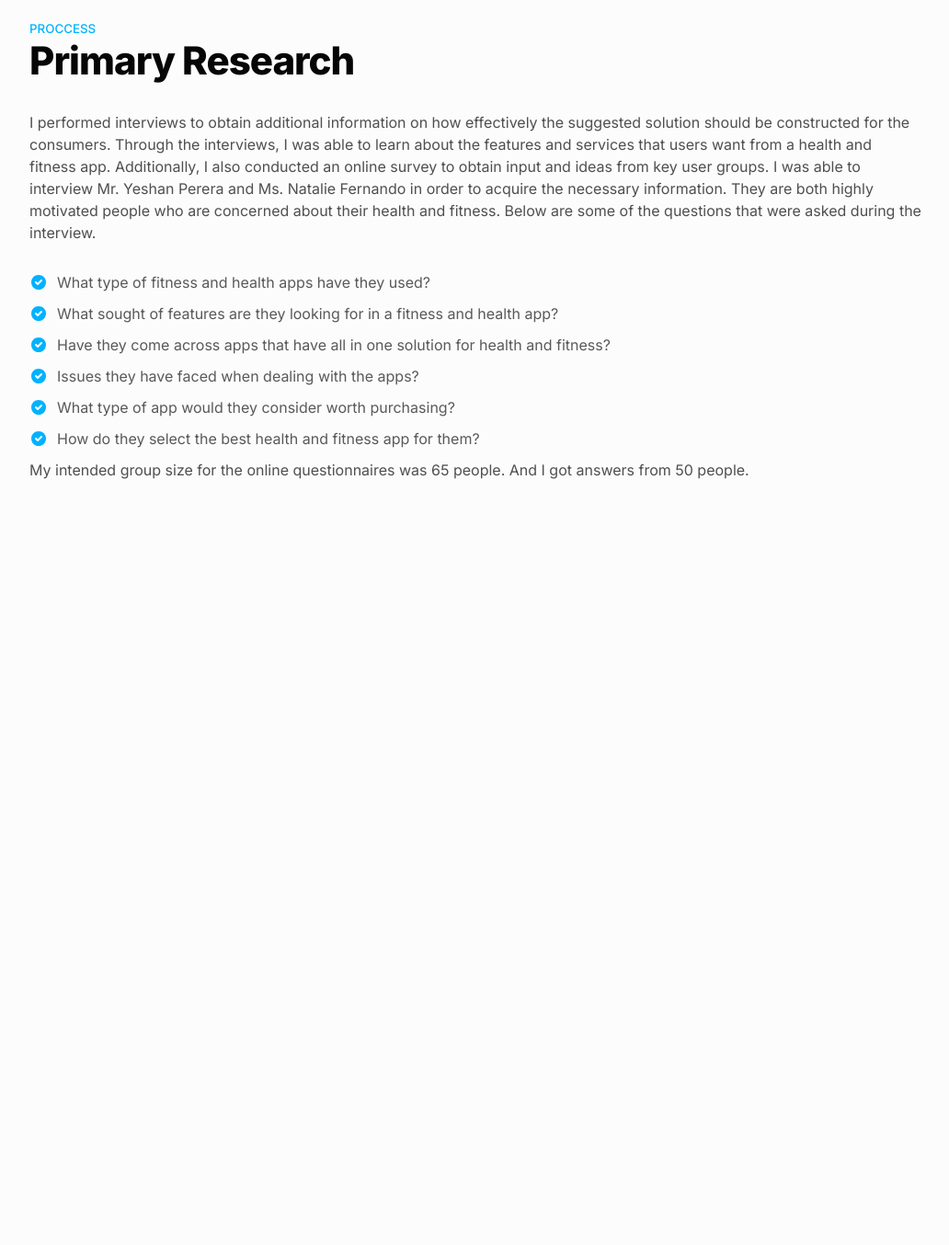
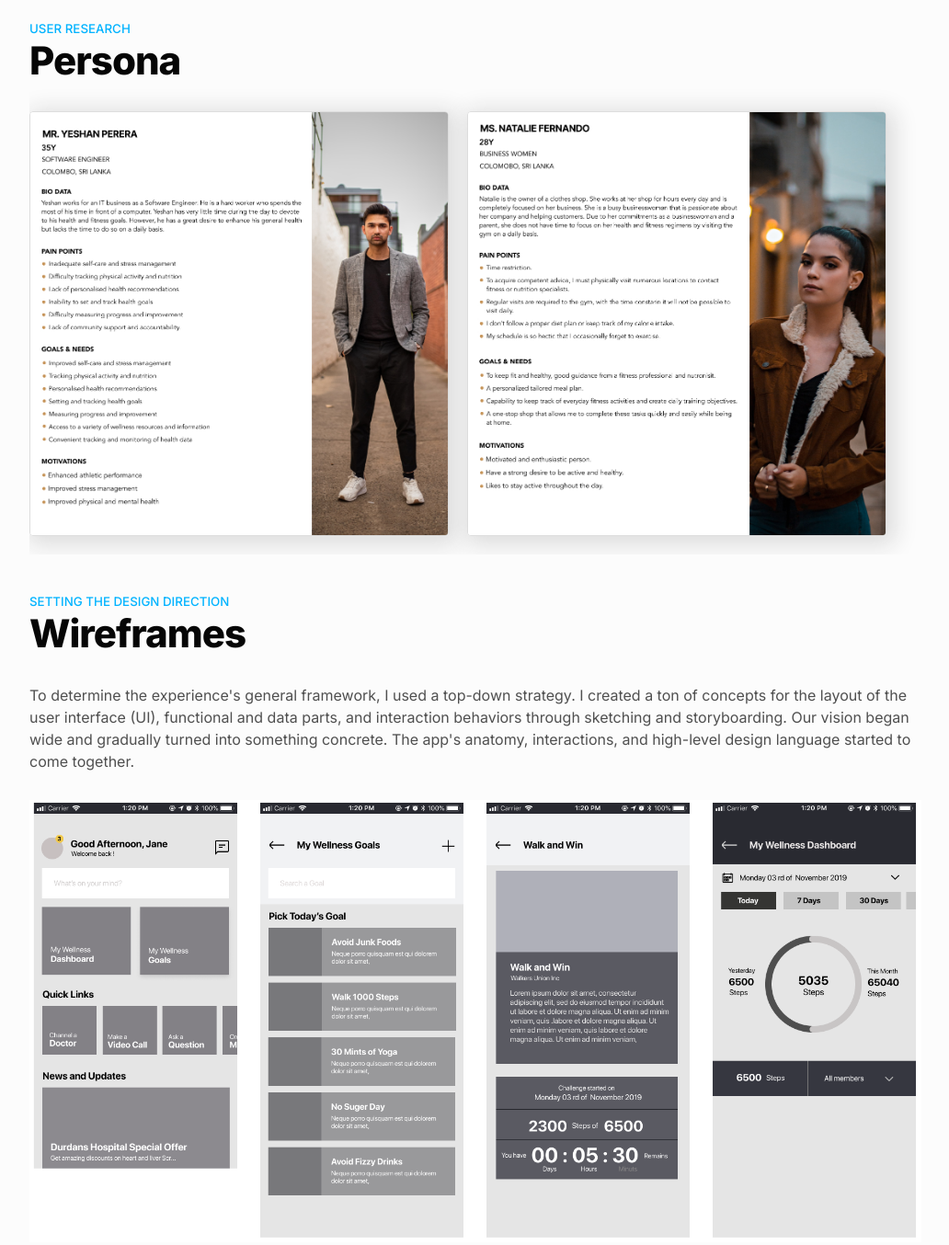
Before and after one commit to gayanikh/uxfolio, a website: page careme.html in a window 1280 px wide. Shown: the part 3180-4534 px from the top of the page at 92% size, without its empty margins (123-1155 px from the left). Before the commit the page ends 3803 px from the top, so only its background shows below. Drawn offline with Linux system fonts and the light colour scheme.

Commit message:
UI changes in careme

```diff
--- a/careme.html
+++ b/careme.html
@@ -146,7 +146,7 @@
               </ul>
             </div>
           </div>
-          <div class="doc__row">
+          <!-- <div class="doc__row">
             <small>Proccess</small>
             <h2>Primary Research</h2>
             <p>
@@ -171,6 +171,18 @@
               <li>How do they select the best health and fitness app for them?</li>
             </ul>
             <p>My intended group size for the online questionnaires was 65 people. And I got answers from 50 people.</p>
+          </div> -->
+          <div class="doc__row persona clearfix">
+            <small>User Research</small>
+            <h2>Persona</h2>
+            <img src="./build/img/CareMe Persona 1.jpg" alt="">
+            <img src="./build/img/CareMe Persona 2.jpg" alt="">
+          </div>
+          <div class="doc__row wireframes clearfix">
+            <small>Setting the Design Direction</small>
+            <h2>Wireframes</h2>
+            <p>To determine the experience's general framework, I used a top-down strategy. I created a ton of concepts for the layout of the user interface (UI), functional and data parts, and interaction behaviors through sketching and storyboarding. Our vision began wide and gradually turned into something concrete. The app's anatomy, interactions, and high-level design language started to come together.</p>
+            <img src="./build/img/care-me-wireframe.png" alt="">
           </div>
         </div>
 
--- a/src/scss/main.scss
+++ b/src/scss/main.scss
@@ -374,3 +374,27 @@ span.color {
     }
   }
 }
+
+.persona img{
+  border: 1px solid #ddd;
+  border-radius: 4px;
+  box-shadow: 4px 4px 24px 6px #ddd;
+  margin-bottom: 20px;
+  width: 47%;
+  float: left;
+  margin-right: 20px;
+}
+
+.spacing{
+  padding-top: 60px;
+}
+
+.wireframes{
+  img{
+    width: 100%;
+  }
+}
+
+.clearfix{
+  overflow: hidden !important;
+}
```
Also changed, not shown: build/img/CareMe Persona 1.jpg (added), build/img/CareMe Persona 2.jpg (added), build/img/care-me-wireframe.png (added), build/main.css, src/scss/main.css (added), 1 other file.
